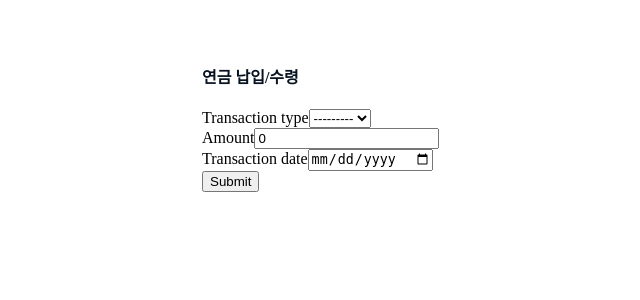
After one commit to JoonHyeok-hozy-Kim/diamond_goose_mk5, a Django app: page /pensions/pensiontransaction_create/ in a window 1280 px wide. The commit adds this page. Shown: the top 300 px of the page, without its empty margins (188-828 px from the left). Run offline with Django 3.2, Linux system fonts and the light colour scheme; some libraries are stand-ins or nearby versions.

Commit message:
PensionTransaction model initiated

```diff
--- a/pensionapp/forms.py
+++ b/pensionapp/forms.py
@@ -1,9 +1,18 @@
-from django.forms import ModelForm
-
-from pensionapp.models import Pension
+from django.forms import widgets, ModelForm
+from pensionapp.models import Pension, PensionTransaction, PENSION_TRANSACTION_TYPES
 
 
 class PensionCreationForm(ModelForm):
     class Meta:
         model = Pension
         fields = ['pension_type', 'risk_ratio_force_flag']
+
+
+class PensionTransactionCreationForm(ModelForm):
+    class Meta:
+        model = PensionTransaction
+        fields = ['transaction_type', 'amount', 'transaction_date']
+
+        widgets = {
+            'transaction_date': widgets.DateTimeInput(attrs={'type':'date'}),
+        }
--- a/pensionapp/models.py
+++ b/pensionapp/models.py
@@ -25,3 +25,34 @@ class Pension(models.Model):
     risk_ratio_force_flag = models.BooleanField(default=False, null=False)
     risk_ratio = models.FloatField(default=0.7, null=True)
     current_risk_asset_ratio = models.FloatField(default=0, null=True)
+
+
+    def calculate_total_paid_amount(self):
+        pension_transaction_query = self.pension_transaction.all()
+        new_total_paid_amount = 0
+        for transaction in pension_transaction_query:
+            if transaction.transaction_type == 'PAY':
+                new_total_paid_amount += transaction.amount
+            else:
+                new_total_paid_amount -= transaction.amount
+
+        pension = Pension.objects.filter(pk=self.pk)
+        pension.update(total_paid_amount=new_total_paid_amount)
+
+
+PENSION_TRANSACTION_TYPES = (
+    ('PAY', '납입'),
+    ('RECEIVE', '수령'),
+)
+
+
+class PensionTransaction(models.Model):
+    owner = models.ForeignKey(User, on_delete=models.CASCADE, related_name='pension_transaction')
+    pension = models.ForeignKey(Pension, on_delete=models.CASCADE, related_name='pension_transaction')
+
+    transaction_type = models.CharField(max_length=20, choices=PENSION_TRANSACTION_TYPES, null=False)
+    amount = models.FloatField(default=0, null=False)
+
+    transaction_date = models.DateTimeField(null=False)
+    creation_date = models.DateTimeField(auto_now=True)
+    last_update_date = models.DateTimeField(auto_now_add=True)
--- a/pensionapp/templates/pensionapp/pension_list.html
+++ b/pensionapp/templates/pensionapp/pension_list.html
@@ -21,7 +21,7 @@
             {% for pension in pension_list %}
                 {% if pension.owner == user %}
                     <div style="color: #FFFFFF;">
-                        {% include 'pensionapp/pension_detail.html' with pension=pension %}
+                        {% include 'pensionapp/pension_list_detail.html' with pension=pension %}
                     </div>
                 <div style="display: block; height: 2rem;"></div>
                 {% endif %}
--- /dev/null
+++ b/pensionapp/templates/pensionapp/pensiontransaction_create.html
@@ -0,0 +1,23 @@
+
+{% load bootstrap4 %}
+{% load static %}
+
+{% block extrahead %}
+    <link rel="stylesheet" type="text/css" href="{% static 'css/pensionapp.css' %}">
+{% endblock %}
+
+<div style="max-width: 500px; margin: 4rem auto">
+    <div>
+        <h4 style="background-color: #FFFFFF; color: #081321;">연금 납입/수령</h4>
+    </div>
+    <div class="text-white">
+        <form action="{% url 'pensionapp:pensiontransaction_create' %}" method="post">
+            {% csrf_token %}
+
+            {% bootstrap_form form %}
+
+            <input type="submit" class="btn btn-light col-3">
+            <input type="hidden" name="pension_pk" value={{ target_pension.pk }}>
+        </form>
+    </div>
+</div>
--- a/pensionapp/urls.py
+++ b/pensionapp/urls.py
@@ -1,6 +1,6 @@
 from django.urls import path
 
-from pensionapp.views import PensionCreateView, PensionListView, PensionDetailView
+from pensionapp.views import PensionCreateView, PensionListView, PensionDetailView, PensionTransactionCreateView
 
 app_name = 'pensionapp'
 
@@ -10,6 +10,8 @@ urlpatterns = [
     path('pension_detail/<int:pk>',PensionDetailView.as_view(),name='pension_detail'),
     # path('delete/<int:pk>',EquityTransactionDeleteView.as_view(),name='delete'),
 
+    path('pensiontransaction_create/', PensionTransactionCreateView.as_view(), name='pensiontransaction_create'),
+
     # path('import_csv/', import_csv, name='import_csv'),
     # path('export_csv_template/', export_csv_template, name='export_csv_template'),
 ]
--- a/pensionapp/views.py
+++ b/pensionapp/views.py
@@ -3,10 +3,11 @@ from django.shortcuts import render
 # Create your views here.
 from django.urls import reverse_lazy, reverse
 from django.views.generic import CreateView, ListView, DetailView
+from django.views.generic.edit import FormMixin
 
 from dashboardapp.models import Dashboard
-from pensionapp.forms import PensionCreationForm
-from pensionapp.models import Pension
+from pensionapp.forms import PensionCreationForm, PensionTransactionCreationForm
+from pensionapp.models import Pension, PensionTransaction
 
 
 class PensionCreateView(CreateView):
@@ -26,8 +27,9 @@ class PensionCreateView(CreateView):
         return reverse('pensionapp:pension_list')
 
 
-class PensionListView(ListView):
+class PensionListView(ListView, FormMixin):
     model = Pension
+    form_class = PensionTransactionCreationForm
     context_object_name = 'pension_list'
     template_name = 'pensionapp/pension_list.html'
 
@@ -36,3 +38,28 @@ class PensionDetailView(DetailView):
     model = Pension
     context_object_name = 'target_pension'
     template_name = 'pensionapp/pension_detail.html'
+
+
+class PensionTransactionCreateView(CreateView):
+    model = PensionTransaction
+    form_class = PensionTransactionCreationForm
+    template_name = 'pensionapp/pensiontransaction_create.html'
+
+    def form_valid(self, form):
+        temp_pension_transaction = form.save(commit=False)
+        temp_pension_transaction.owner = self.request.user
+        print('self.request.POST : ',self.request.POST)
+        temp_pension_transaction.pension = Pension.objects.get(pk=self.request.POST['pension_pk'])
+        temp_pension_transaction.save()
+
+        temp_pension_transaction.pension.calculate_total_paid_amount()
+
+        return super().form_valid(form)
+
+    def get_success_url(self):
+        return reverse('pensionapp:pension_list')
+
+
+class PensionTransactionDetailView(DetailView):
+    model = PensionTransaction
+    template_name = 'pensionapp/pensiontransaction_detail.html'
```
Also changed, not shown: pensionapp/templates/pensionapp/pension_detail.html (+21 -85 lines), pensionapp/templates/pensionapp/pension_list_detail.html (added, +85 -0 lines), pensionapp/migrations/0004_pensiontransaction.py (added).
